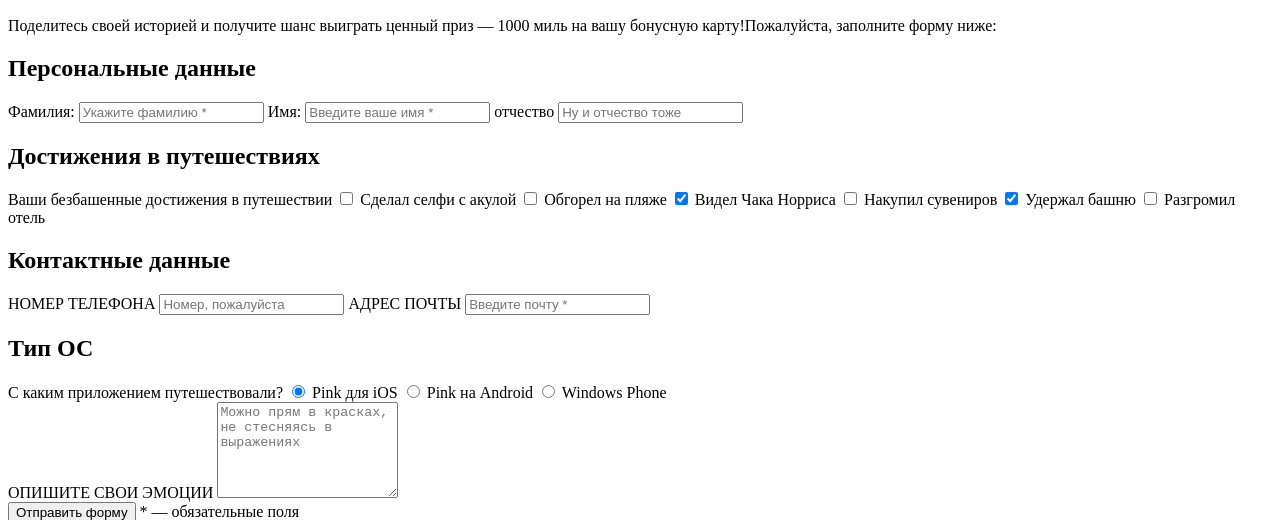
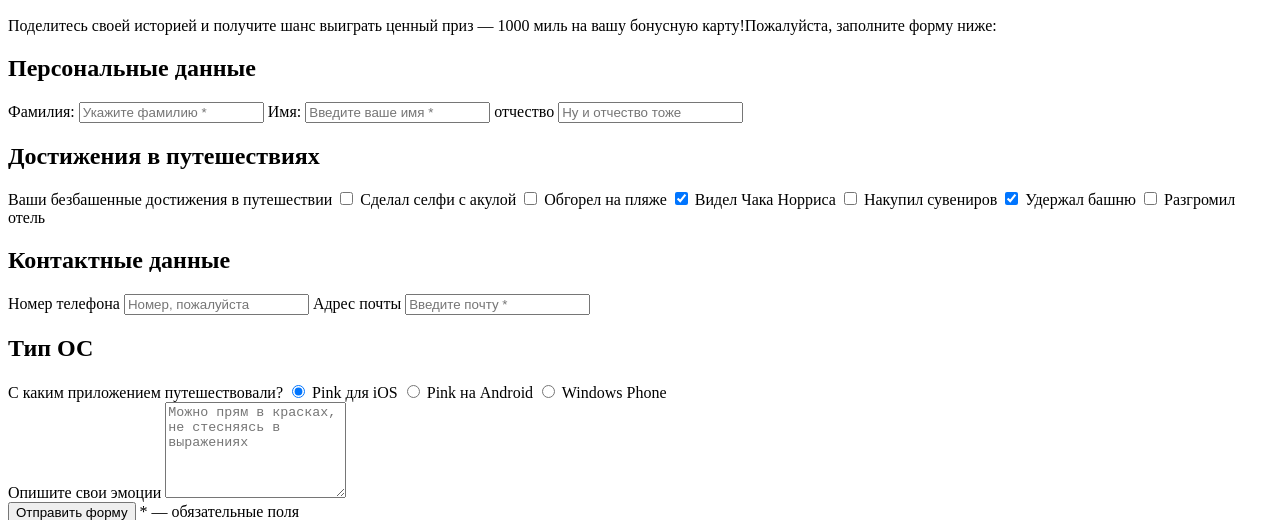
Before and after one commit to LosVM/271449-pink-20, a website: page source/form.html in a window 1280 px wide. Shown: the part 242-762 px from the top of the page. Drawn offline with Linux system fonts and the light colour scheme.

Commit message:
Разметка БЭМ

```diff
--- a/source/form.html
+++ b/source/form.html
@@ -91,10 +91,10 @@
           <section class="contest__contact-info">
             <h2 class="visually-hidden">Контактные данные</h2>
 
-            <label for="phone-number">НОМЕР ТЕЛЕФОНА</label>
+            <label for="phone-number">Номер телефона</label>
             <input type="tel" id="phone-number" name="phone-number" placeholder="Номер, пожалуйста">
 
-            <label for="email">АДРЕС ПОЧТЫ</label>
+            <label for="email">Адрес почты</label>
             <input type="email" id="email" name="email" placeholder="Введите почту *" required>
           </section>
 
@@ -115,11 +115,11 @@
 
           <section class="contest__emotions">
 
-            <label for="comment-field">ОПИШИТЕ СВОИ ЭМОЦИИ</label>
+            <label for="comment-field">Опишите свои эмоции</label>
             <textarea name="comment-field" id="comment-field" rows="6" placeholder="Можно прям в красках, не стесняясь в выражениях"></textarea>
           </section>
 
-          <div class="contest__submit">
+          <div class="contest__submit submit">
             <input class="submit__button" type="submit" value="Отправить форму">
             <span>* — обязательные поля</span>
           </div>
```
Also changed, not shown: source/index.html (+1 -1 lines).
